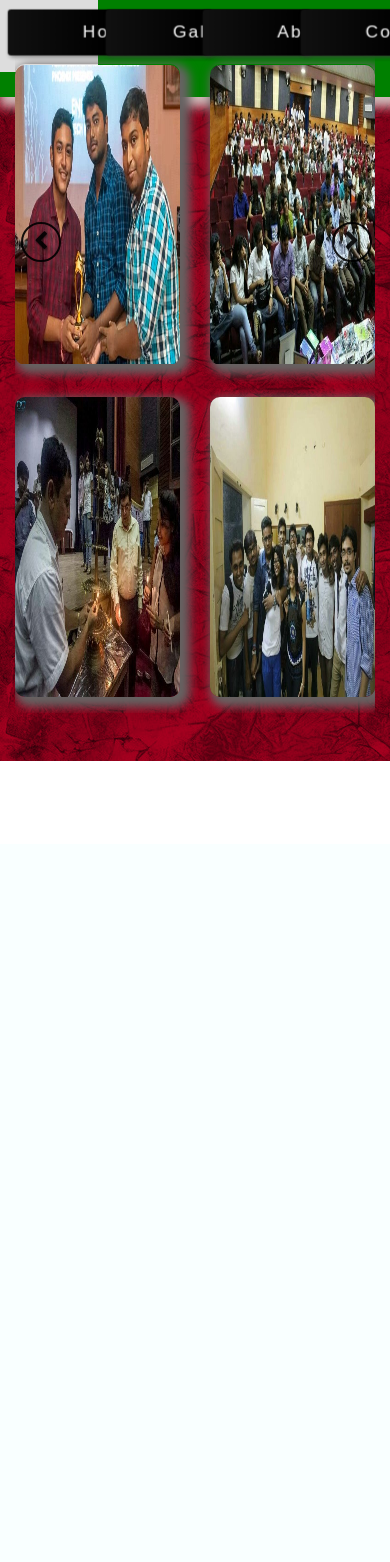
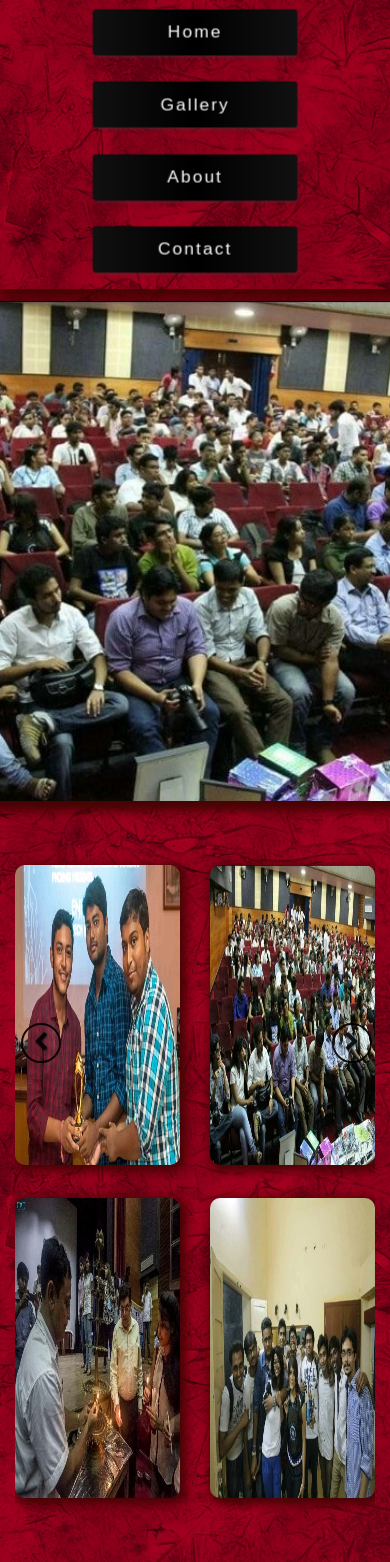
Before and after one commit to aniketjha1729/Phoenix-brainstomer2019, a PHP site: page / in a window 390 px wide; the page is wider, and only the part inside the window is pictured. Before the commit the page ends 761 px from the top of that part, so only its background shows below. Run offline with PHP 8.4, Linux system fonts and the light colour scheme.

Commit message:
gallery+slides

```diff
--- a/assets/css/button.css
+++ b/assets/css/button.css
@@ -2,7 +2,9 @@
 @media screen and (max-width: 875px) {
   .button-container {
     display: none;
-
+  }
+  .front{
+    width: 100% !important;
   }
 
   h2 {
@@ -10,15 +12,6 @@
   }
 }
 
-@media screen and (max-width: 600px) {
-  footer{
-    margin-left:0 !important;
-  }
-}
-
-footer{
-  margin-left:120px;
-}
 
 .button-row-container {
   width: 250px;
--- a/assets/css/style.css
+++ b/assets/css/style.css
@@ -2370,7 +2370,7 @@ label.header {
 	height: 300px !important;
 	width: 400px !important;
 	margin-top: 10%;
-	box-shadow: 5px 5px 10px 5px rgb(102, 98, 98);
+	box-shadow: 3px 3px 10px 3px rgb(70, 4, 4);
 }
 
 @media(max-width:900px) {
--- /dev/null
+++ b/assets/css/style1.css
@@ -0,0 +1,237 @@
+
+
+.bg-green{
+    background-image: url("../img/green/zenbg-1.png"), url("../img/green/zenbg-2.png");
+    transition: background-image 0.5s ease-in;
+}
+
+.bg-purple{
+    background-image: url("../img/purple/zenbg-1.png"), url("../img/purple/zenbg-2.png");
+    transition: background-image 0.5s ease-in;
+}
+
+.bg-brown{
+    background-image: url("../img/brown/zenbg-1.png"), url("../img/brown/zenbg-2.png");
+    transition: background-image 0.5s ease-in;
+}
+
+.bg-red{
+    background-image: url("../img/red/zenbg-1.png"), url("../img/red/zenbg-2.png");
+    transition: background-image 0.5s ease-in;
+}
+
+.bg-violet{
+    background-image: url("../img/violet/zenbg-1.png"), url("../img/violet/zenbg-2.png");
+    transition: background-image 0.5s ease-in;
+}
+
+body,
+h1,
+h2,
+h3,
+h4,
+h5,
+h6 {
+    font-family: "Montserrat", sans-serif
+}
+
+.w3-row-padding img {
+    margin-bottom: 12px
+}
+
+
+/* Set the width of the sidebar to 120px */
+
+.w3-sidebar {
+    width: 120px;
+    background: #222;
+}
+
+
+/* Add a left margin to the "page content" that matches the width of the sidebar (120px) */
+
+#main {
+    margin-left: 120px
+}
+
+
+/* Remove margins from "page content" on small screens */
+
+@media only screen and (max-width: 600px) {
+    #main {
+        margin-left: 0
+    }
+}
+
+.animated-bg-btn:nth-child(2) {
+    background-image: -webkit-gradient(linear, left top, right top, color-stop(50%, black), color-stop(50.001%, red));
+}
+
+.animated-bg-btn:nth-child(3) {
+    background-image: -webkit-gradient(linear, left top, right top, color-stop(50%, black), color-stop(50.001%, blue));
+}
+
+.animated-bg-btn:nth-child(4) {
+    background-image: -webkit-gradient(linear, left top, right top, color-stop(50%, black), color-stop(50.001%, green));
+}
+
+.animated-bg-btn:nth-child(5) {
+    background-image: -webkit-gradient(linear, left top, right top, color-stop(50%, black), color-stop(50.001%, yellow));
+}
+
+.animated-bg-btn {
+    display: inline-block;
+    position: relative;
+    padding: 2px 5px;
+    background-size: 200% 100%;
+    background-position: 0 0;
+    -webkit-transition: background-position .3s ease-out;
+    min-height: 17vh;
+}
+
+.animated-bg-btn:hover {
+    background-position: -100% 0;
+}
+
+.animated-bg-btn span p {
+    display: none;
+}
+
+.contact-card {
+    padding: 0px;
+    margin: 0px;
+    min-height: 15vh;
+}
+
+
+hr.style15 {
+    border-top: 4px double #8c8b8b;
+    text-align: center;
+}
+
+hr.style15:after {
+    content: '\002764';
+    display: inline-block;
+    position: relative;
+    top: -0.75em;
+    color: #b50000;
+    font-size: 2.5em;
+}
+
+.vh100 {
+    min-height: 100vh;
+}
+
+
+#logoContainer, #logoContainerMobile {
+    height: 200px;
+    width: 200px;
+    opacity: 0;
+    border-radius: 1000px;
+    box-shadow: 0px 0px 20px 0px #000 inset;
+    position: fixed;
+    top: calc(50vh - 100px);
+    left: calc(50vw - 100px);
+}
+
+#logoText{
+    vertical-align: middle;
+    font-size: 4rem;
+    line-height: 175px;
+    font-family: MONOSPACE;
+    color: #403d3f;
+    opacity: 0;
+}
+
+@media only screen and (max-width: 500px) {
+    #logoContainer, #logoContainerMobile  {
+        top: calc(50vh - 120px);
+        left: calc(50vw - 120px);
+    }
+
+    #register-btn{
+        margin-left: unset;
+    }
+}
+
+@media only screen and (min-width: 501px) {
+    #register-btn{
+        margin-left: -3em;
+    }
+}
+
+.logoImg {
+    height: 100%;
+    float: left;
+}
+
+.doExpand{
+    animation: logoExpand 0.5s;
+    animation-fill-mode: forwards;
+}
+
+@keyframes logoExpand {
+    from {
+        width: 200px;
+        top: calc(50vh);
+    }
+    to {
+        width: 600px;
+        border-radius: 10px;
+        top: calc(50vh);
+        left: calc(50vw);
+    }
+}
+
+.spinner {
+    -webkit-animation-name: spin;
+    -webkit-animation-duration: 250ms;
+    -webkit-animation-iteration-count: infinite;
+    -webkit-animation-timing-function: linear;
+}
+
+
+@-moz-keyframes spin {
+    from {
+        -moz-transform: rotate(0deg);
+    }
+    to {
+        -moz-transform: rotate(360deg);
+    }
+}
+
+@-webkit-keyframes spin {
+    from {
+        -webkit-transform: rotate(0deg);
+    }
+    to {
+        -webkit-transform: rotate(360deg);
+    }
+}
+
+@keyframes spin {
+    from {
+        transform: rotate(0deg);
+    }
+    to {
+        transform: rotate(360deg);
+    }
+}
+
+
+#register-btn{
+    margin-bottom: 3em;
+    padding: 16px 50px;
+    background: #1277ff;
+    color: white;
+    text-shadow: 1px 1px #000;
+    box-shadow: 0px 0px 10px 0px #000;
+    text-decoration: none;
+}
+
+
+#register-btn:hover{
+    background: #1266ff;
+    text-shadow: 2px 2px #000;
+    box-shadow: 0px 0px 20px 0px #000;
+}
--- a/index.html
+++ b/index.html
@@ -7,9 +7,14 @@
     <title>BrainStomer</title>
     <link href="assets/css/bootstrap.css" rel='stylesheet' type='text/css' />
     <link href="assets/css/style.css" rel='stylesheet' type='text/css' />
+    <link rel="stylesheet" href="assets/css/style1.css">
     <link href="assets/css/button.css" rel='stylesheet' type='text/css' />
     <link rel="stylesheet" href="https://cdnjs.cloudflare.com/ajax/libs/font-awesome/4.7.0/css/font-awesome.min.css">
-
+    <script type="text/javascript" src="assets/js/jquery-2.2.3.min.js"></script>
+    <script src="assets/js/responsiveslides.min.js"></script>
+    <script src="assets/js/easyResponsiveTabs.js"></script>
+    <script type="text/javascript" src="assets/js/move-top.js"></script>
+    <script type="text/javascript" src="assets/js/bootstrap-3.1.1.min.js"></script>
     <style>
         body {
             margin: 0;
@@ -19,9 +24,9 @@
 
         .topnav {
             overflow: hidden;
-            background-color:green;
+            background: url("assets/images/background.png");
             color: black;
-            box-shadow: 5px 5px 10px 5px rgb(209, 186, 186);
+            box-shadow: 5px 5px 10px 5px rgb(70, 4, 4);
         }
 
         .topnav a {
@@ -36,7 +41,7 @@
         }
 
         .topnav a:hover {
-            background-color: #ddd;
+            background-color: rgb(70, 165, 39);
             color: black;
         }
 
@@ -59,6 +64,12 @@
                 display: block;
                 color: black
             }
+            .topnav{
+                display: flex !important;
+                justify-content:center;
+
+
+            }
         }
 
         @media screen and (max-width: 600px) {
@@ -71,6 +82,17 @@
                 right: 0;
                 top: 0;
                 color: black;
+            }
+            .w3-quarter{
+                display: flex;
+                flex-direction:column;
+
+            }
+
+
+            .topnav a:hover {
+            background-color:green;
+            color: black;
             }
 
             .topnav.responsive a {
@@ -90,6 +112,18 @@
         .sticky+.content {
             padding-top: 60px;
         }
+        .slides-wrapper{
+            /* background: url("assets/images/background.png"); */
+            display: flex;
+            justify-content: center;
+            margin-top: 3%;
+
+        }
+        .mySlides{
+            border-radius: 7px;
+            box-shadow: 5px 5px 10px 5px rgb(70, 4, 4);
+        }
+
     </style>
 </head>
 <body>
@@ -153,10 +187,15 @@
                 </a>
             </div>
         </div>
-        <a href="javascript:void(0);" class="icon" onclick="responsive()">
-            <i class="fa fa-bars"></i>
-        </a>
     </div>
+    <!-- slideshow -->
+    <div class="slides-wrapper">
+        <img class="mySlides" src="assets/images/g2.jpg">
+        <img class="mySlides" src="assets/images/g2.jpg" style="width:100%">
+        <img class="mySlides" src="assets/images/g3.jpg" style="width:100%">
+    </div>
+
+
 
     <!-- Gallery -->
     <div class="top_spl_courses">
@@ -257,31 +296,44 @@
     </div>
 
     <script>
-        function responsive() {
-                var x = document.getElementById("navbar");
-                if (x.className === "topnav") {
-                    x.className += " responsive";
-                } else {
-                    x.className = "topnav";
+        // function responsive() {
+        //         var x = document.getElementById("navbar");
+        //         if (x.className === "topnav") {
+        //             x.className += " responsive";
+        //         } else {
+        //             x.className = "topnav";
+        //         }
+        //     }
+        //     window.onscroll = function () { stick() };
+
+        //     var navbar = document.getElementById("navbar");
+        //     var sticky = navbar.offsetTop;
+
+        //     function stick() {
+        //         if (window.pageYOffset >= sticky) {
+        //             navbar.classList.add("sticky")
+        //         } else {
+        //             navbar.classList.remove("sticky");
+        //         }
+        //     }
+        var myIndex = 0;
+            carousel();
+            function carousel() {
+                var i;
+                var x = document.getElementsByClassName("mySlides");
+                for (i = 0; i < x.length; i++) {
+                    x[i].style.display = "none";
                 }
-            }
-            window.onscroll = function () { stick() };
+                myIndex++;
+                if (myIndex > x.length) { myIndex = 1 }
+                x[myIndex - 1].style.display = "block";
+                x[myIndex - 1].style.width = "1000px";
+                x[myIndex - 1].style.height = "500px";
 
-            var navbar = document.getElementById("navbar");
-            var sticky = navbar.offsetTop;
 
-            function stick() {
-                if (window.pageYOffset >= sticky) {
-                    navbar.classList.add("sticky")
-                } else {
-                    navbar.classList.remove("sticky");
-                }
+                setTimeout(carousel, 2000); // Change image every 2 seconds
             }
     </script>
-    <script type="text/javascript" src="assets/js/jquery-2.2.3.min.js"></script>
-    <script src="assets/js/responsiveslides.min.js"></script>
-    <script src="assets/js/easyResponsiveTabs.js"></script>
-    <script type="text/javascript" src="assets/js/move-top.js"></script>
-    <script type="text/javascript" src="assets/js/bootstrap-3.1.1.min.js"></script>
+
 </body>
 </html>
```
Also changed, not shown: assets/images/zenbg-2.png (added), assets/images/zenbg-3.png (added), assets/images/zenbg-4.png (added), assets/images/zenbg-6.png (added), assets/images/zenbg-7.png (added).
